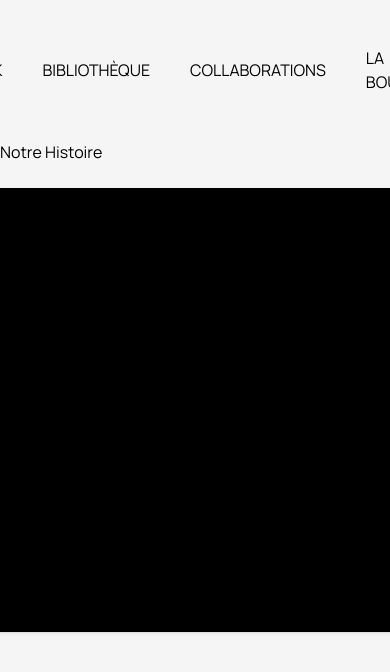
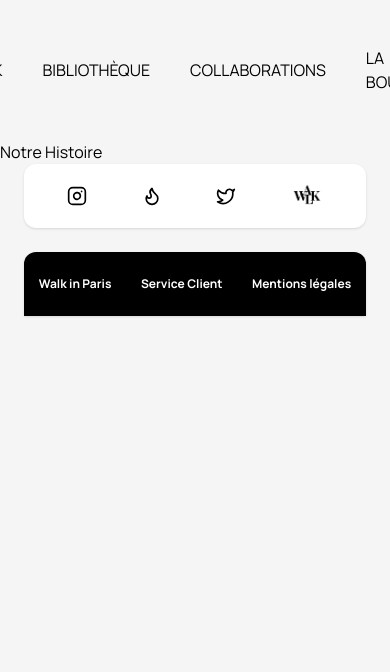
Before and after one commit to AntoineWtz/walk-template, a React (Create React App) app: page /about in a window 390 px wide. Shown: the top 672 px of the page. Built offline with nearby package versions, Linux system fonts and the light colour scheme.

Commit message:
perfect footer

```diff
--- a/src/components/Footer.tsx
+++ b/src/components/Footer.tsx
@@ -6,16 +6,16 @@ const Footer = () => {
     return (
         <footer className="text-white">
             {/* Grid principale */}
-            <div className="container mx-auto grid grid-cols-12 gap-6 pt-6 md:gap-12 justify-center">
+            <div className="container mx-auto grid grid-cols-1 md:grid-cols-12 gap-6 lg:pt-6 md:gap-12 justify-center">
                 {/* Bloc réseaux sociaux */}
-                <div className="bg-white border-t-2 border-l-2 border-r-2 border-black rounded-t-xl col-span-1 flex flex-col items-center justify-evenly space-y-4 py-4 px-4 shadow">
+                <div className="bg-white rounded-xl md:rounded-b-none col-span-12 md:col-span-1 flex flex-row items-center justify-around md:flex-col md:justify-between py-4 px-4 shadow">
                     <a
                         href="https://instagram.com"
                         target="_blank"
                         rel="noopener noreferrer"
                         className="text-black hover:text-gray-400"
                     >
-                        <Instagram size={24} />
+                        <Instagram size={20} />
                     </a>
                     <a
                         href="https://tiktok.com"
@@ -23,7 +23,7 @@ const Footer = () => {
                         rel="noopener noreferrer"
                         className="text-black hover:text-gray-400"
                     >
-                        <Flame size={24} />
+                        <Flame size={20} />
                     </a>
                     <a
                         href="https://twitter.com"
@@ -31,38 +31,47 @@ const Footer = () => {
                         rel="noopener noreferrer"
                         className="text-black hover:text-gray-400"
                     >
-                        <Twitter size={24} />
+                        <Twitter size={20} />
                     </a>
-                    <img src={logo} alt="Walk in Paris Logo" loading="lazy" className="w-30 h-30 object-contain" />
+                    <img
+                        src={logo}
+                        alt="Walk in Paris Logo"
+                        loading="lazy"
+                        className="w-8 h-8 object-contain"
+                    />
                 </div>
 
                 {/* Bloc des liens principaux */}
-                <div className="bg-black rounded-t-xl col-span-11 grid grid-cols-1 md:grid-cols-3 gap-6 py-6 px-8 shadow">
-                    {/* Colonne "Walk in Paris" */}
-                    <div>
-                        <h3 className="font-bold mb-4">Walk in Paris</h3>
-                        <ul className="space-y-2 text-sm">
+                <div className="bg-black rounded-t-xl col-span-12 md:col-span-11 grid grid-cols-1 md:grid-cols-3 gap-6 py-6 px-0 md:px-8 shadow">
+                    {/* Mode mobile: seulement les titres */}
+                    <div className="md:hidden flex flex-row justify-around">
+                        <a href="/" className="text-xs font-bold hover:text-gray-400">Walk in Paris</a>
+                        <a href="/account" className="text-xs font-bold hover:text-gray-400">Service Client</a>
+                        <a href="/mentions-legales" className="text-xs font-bold hover:text-gray-400">Mentions légales</a>
+                    </div>
+
+                    {/* Mode desktop: colonnes détaillées */}
+                    <div className="hidden md:block">
+                        <ul className="space-y-2 text-sm text-center md:text-left">
+                            <li><a href="/" className="text-base font-bold mb-4 hover:text-gray-400">Walk in Paris</a></li>
                             <li><a href="/shop" className="hover:text-gray-400">Shop</a></li>
                             <li><a href="/collaborations" className="hover:text-gray-400">Collaborations</a></li>
                             <li><a href="/store" className="hover:text-gray-400">La Boutique</a></li>
                         </ul>
                     </div>
 
-                    {/* Colonne "Service client" */}
-                    <div>
-                        <h3 className="font-bold mb-4">Service client</h3>
-                        <ul className="space-y-2 text-sm">
+                    <div className="hidden md:block">
+                        <ul className="space-y-2 text-sm text-center md:text-left">
+                            <li><a href="/account" className="text-base font-bold mb-4 hover:text-gray-400">Service Client</a></li>
                             <li><a href="/contact" className="hover:text-gray-400">Contact</a></li>
-                            <li><a href="/retours" className="hover:text-gray-400">Livraison & retours</a></li>
+                            <li><a href="/retour" className="hover:text-gray-400">Livraison & retours</a></li>
                             <li><a href="/about" className="hover:text-gray-400">À propos</a></li>
                         </ul>
                     </div>
 
-                    {/* Colonne "Mentions légales" */}
-                    <div>
-                        <h3 className="font-bold mb-4">Mentions légales</h3>
-                        <ul className="space-y-2 text-sm">
-                            <li><a href="/mentions-legales" className="hover:text-gray-400">Mentions légales</a></li>
+                    <div className="hidden md:block">
+                        <ul className="space-y-2 text-sm text-center md:text-left">
+                            <li><a href="/mentions-legales" className="text-base font-bold mb-4 hover:text-gray-400">Mentions légales</a></li>
                             <li><a href="/cookies" className="hover:text-gray-400">Gestion des cookies</a></li>
                             <li><a href="/cgv" className="hover:text-gray-400">Conditions générales de vente</a></li>
                         </ul>
```
